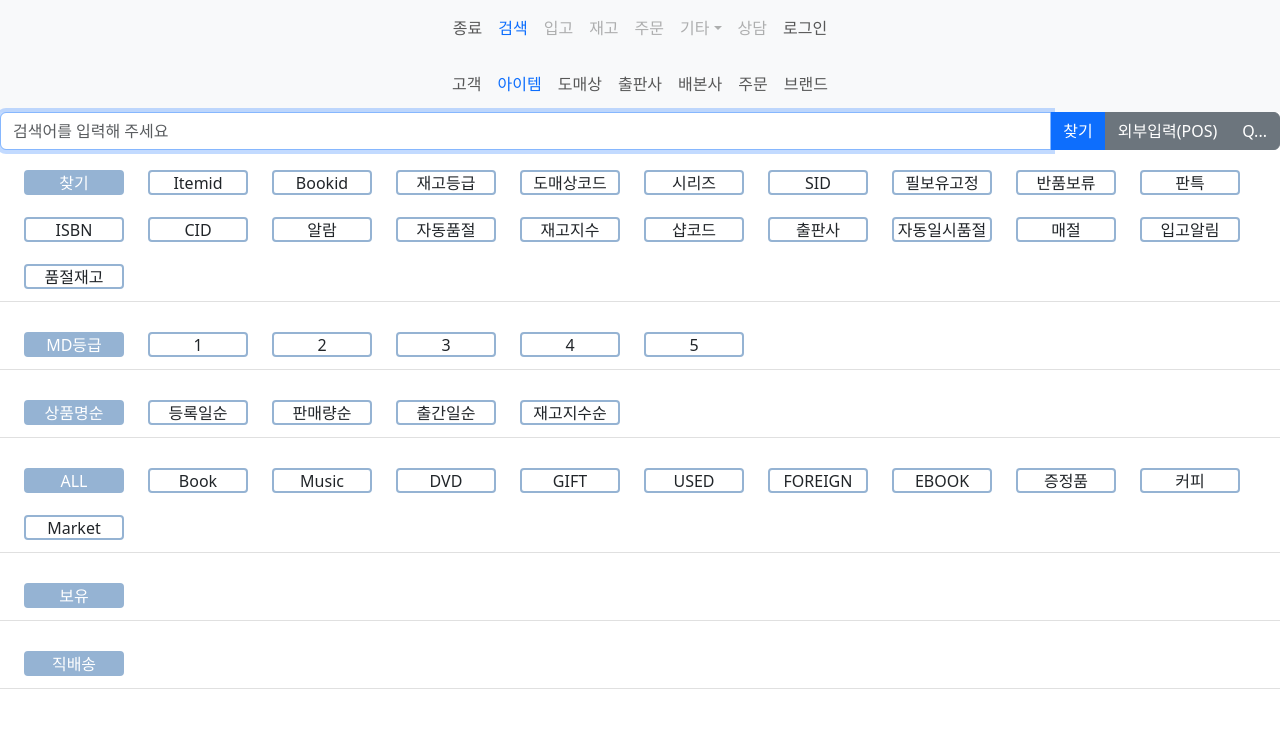
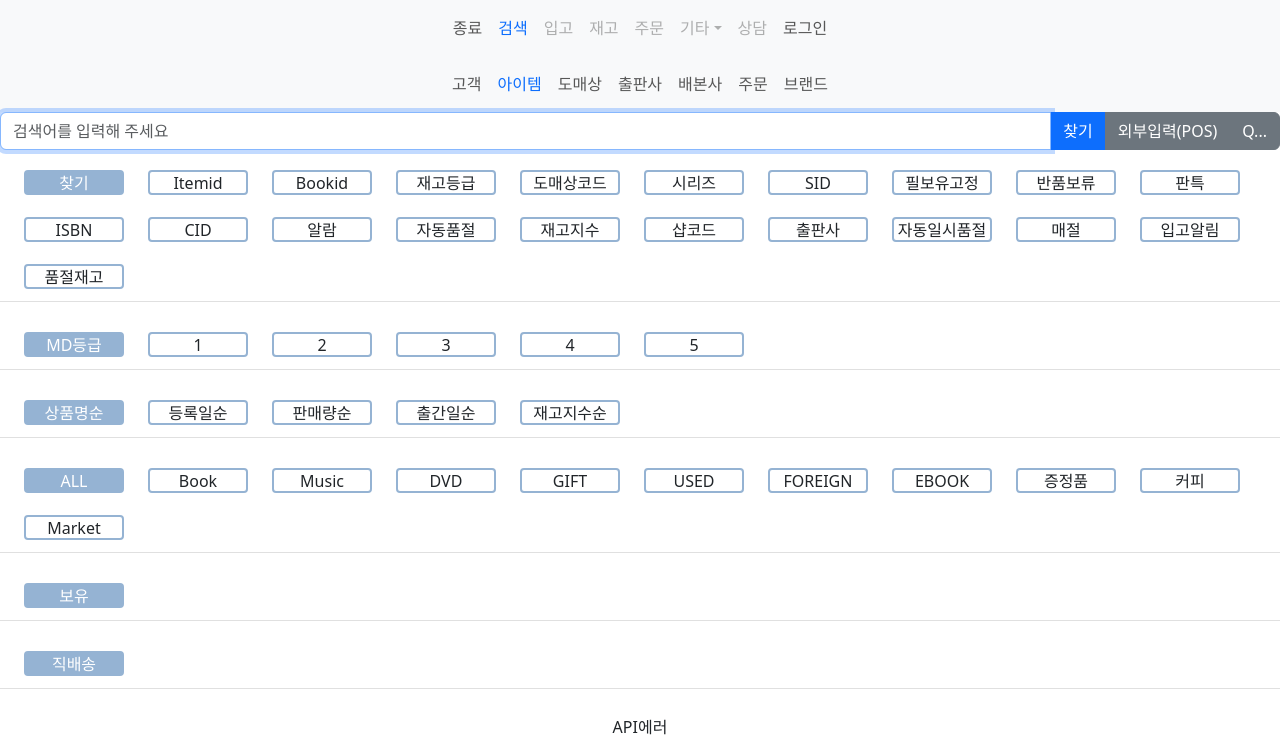
Before and after one commit to dh413/ThankYouFront2, a Next.js app: page /search/item in a window 1280 px wide. Shown: the top 747 px of the page. Built offline with nearby package versions, Linux system fonts and the light colour scheme; no server answers.

Commit message:
Feat: 검색결과 조건 추가- API오류, 검색결과 없을때

```diff
--- a/src/components/search/Item/ItemMain.tsx
+++ b/src/components/search/Item/ItemMain.tsx
@@ -129,7 +129,6 @@ export default function ItemMain() {
       isDirectDelivery: isDirectDelivery === "true",
       sortOrder: sortOrder ? parseInt(sortOrder, 10) : 0,
     });
-    console.log("여기탈텐데");
     setIsSearch(true);
   }, [
     keyword,
@@ -158,11 +157,18 @@ export default function ItemMain() {
           <ClipLoader size={50} color={"#123abc"} loading={isLoading} />
         </div>
       ) : (
-        <ItemResult
-          searchResult={searchResult}
-          errorMsg={errorMsg}
-          clickItemInfo={clickItemInfo}
-        />
+        <>
+          {searchResult && searchResult.data && searchResult.data.length > 0 ? (
+            <ItemResult
+              searchResult={searchResult}
+              clickItemInfo={clickItemInfo}
+            />
+          ) : (
+            <div className="text-center mt-3">
+              {errorMsg ?? "검색결과 없음"}
+            </div>
+          )}
+        </>
       )}
       <ItemFooter selectedItem={selectedItem} resultCount={resultCount} />
     </>
--- a/src/components/search/Item/ItemResult.tsx
+++ b/src/components/search/Item/ItemResult.tsx
@@ -11,12 +11,7 @@ import { SearchData } from "@/types/search/common/type";
 const ItemResult: React.FC<SearchResultProps> = ({
   clickItemInfo,
   searchResult,
-  errorMsg,
 }) => {
-  if (errorMsg) {
-    console.log(errorMsg);
-    return false;
-  }
   if (!searchResult?.data.length) {
     console.log("검색결과값 없음");
     return null;
--- a/src/types/search/item/type.ts
+++ b/src/types/search/item/type.ts
@@ -115,7 +115,6 @@ export const COLUMN_TITLES: { [key: string]: string } = {
 export interface SearchResultProps {
   clickItemInfo: (item: SearchResultDto) => void;
   searchResult: SearchResultDto | null;
-  errorMsg: string | null;
 }
 export interface ItemFooterProps {
   selectedItem: SearchResultDto | null;
```
